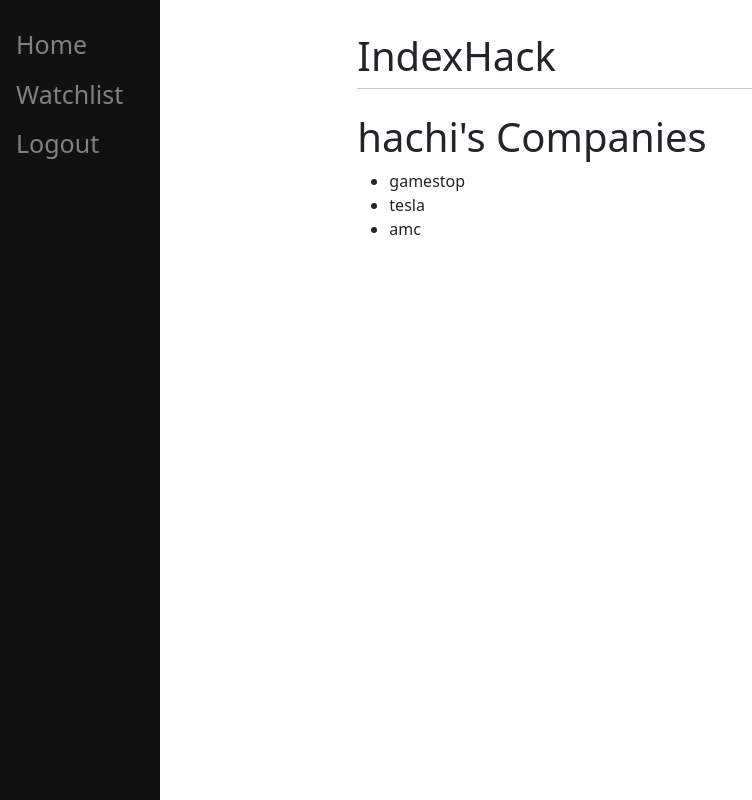
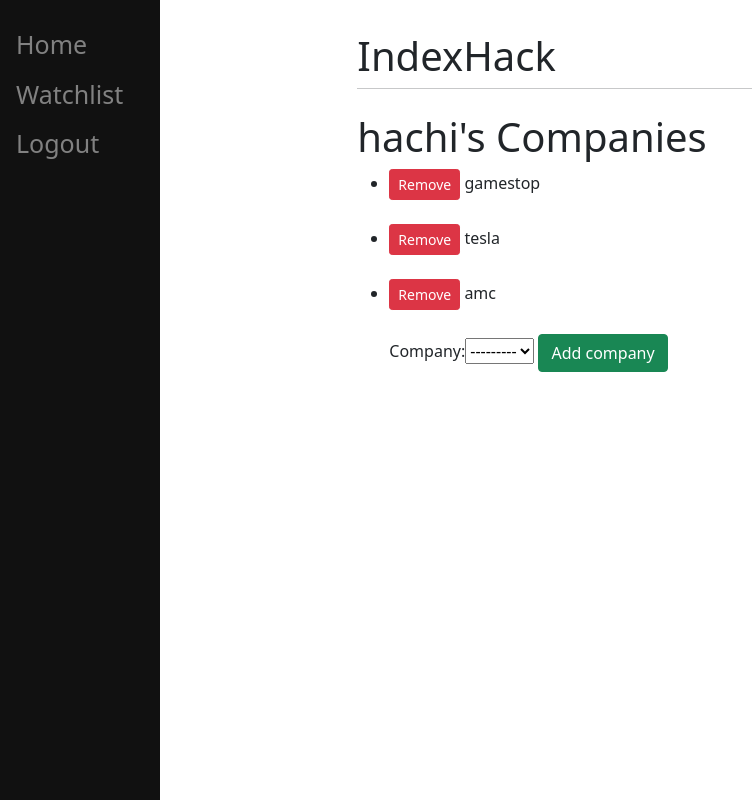
Before and after one commit to MarianEmilian/indexhack, a Django app: page /watchlist in a window 1280 px wide. Shown: the whole page, without its empty margins (0-752 px from the left). Run offline with Django 3.2, Linux system fonts and the light colour scheme; a user stored in the database is signed in; data comes from the database, SQL or seed files in the repository; both versions use the stored data as it was after the commit; some libraries are stand-ins or nearby versions.

Commit message:
add/remove preference

```diff
--- a/indexhack/settings.py
+++ b/indexhack/settings.py
@@ -23,7 +23,7 @@ BASE_DIR = Path(__file__).resolve().parent.parent
 SECRET_KEY = 'django-insecure-x^n7st8qmf54gk=#3$curnt%q^a)4d6@#d_c55-0-h)kiyn+me'
 
 # SECURITY WARNING: don't run with debug turned on in production!
-DEBUG = False
+DEBUG = True
 
 ALLOWED_HOSTS = []
 
@@ -134,3 +134,7 @@ LOGOUT_REDIRECT_URL="/login"
 import django_heroku
 
 django_heroku.settings(locals())
+
+import dj_database_url
+prod_db  =  dj_database_url.config(conn_max_age=500)
+DATABASES['default'].update(prod_db)
--- a/main/forms.py
+++ b/main/forms.py
@@ -1 +1,30 @@
 from django import forms
+from .models import Preference, Company, User
+
+
+class PreferenceCreationForm(forms.ModelForm):
+    class Meta:
+        model = Preference
+        fields = ['company']
+
+    def __init__(self, user_id=None, *args, **kwargs):
+        super().__init__(*args, **kwargs)
+        self.fields['company'].queryset = Company.objects.none()
+        all_companies = Company.objects.values_list('name', 'id')
+        selected_companies = Preference.objects.values_list('user', 'company').filter(user=user_id)
+        companies = []
+        for a_company in all_companies:
+            found = False
+            for s_company in selected_companies:
+                s_id = s_company[1]
+                a_id = a_company[1]
+                if s_id == a_id:
+                    found = True
+                    break
+
+            if not found:
+                a_name = a_company[0]
+                companies.append(a_name)
+        query_comp = Company.objects.filter(name__in=companies)
+        if query_comp:
+            self.fields['company'].queryset = query_comp
--- a/main/templates/main/profile.html
+++ b/main/templates/main/profile.html
@@ -1,11 +1,19 @@
 {% extends "main/base.html" %}
-
+{% load crispy_forms_tags %}
 
 {% block content%}
     <h1>{{ name }}'s Companies</h1>
     <ul>
-        {% for company in companies %}
-            <li>{{ company }}</li>
+        {% for company in selected_companies %}
+            <li>
+            <a href="remove/{{company}}"><button type="submit" class="btn btn-danger btn-sm">Remove</button></a>
+            {{ company }}
+            <br></br>
+            </li>
         {% endfor %}
+    <form method="post" class="form-group">
+        {{ form }}
+        <button type="submit" value = "Select" class="btn btn-success">Add company</button>
+    </form>
     </ul>
 {% endblock %}
--- a/main/urls.py
+++ b/main/urls.py
@@ -6,4 +6,5 @@ urlpatterns = [
     path("", views.index, name="index"),
     path("home", views.home, name="home"),
     path("watchlist", views.profile, name="home"),
+    path("remove/<str:company>", views.remove_company, name="remove company")
 ]
--- a/main/views.py
+++ b/main/views.py
@@ -1,7 +1,7 @@
 from django.shortcuts import render, redirect
 from django.http import HttpResponse
-from .models import Company, User
-
+from .models import Company, User, Preference
+from .forms import PreferenceCreationForm
 
 # Create your views here.
 
@@ -14,16 +14,34 @@ def home(response):
 
 
 def profile(response):
-    if response.user.is_authenticated:
-        my_dict = {
-            'name': '',
-            'companies': None
-        }
+    if response.method =="GET":
+        if response.user.is_authenticated:
+            my_dict = {
+                'name': '',
+                'selected_companies': None,
+                'form' : None,
+            }
+            user = User.objects.get(id=response.user.id)
+            my_dict['name'] = user.username
+            companies = [x.company.name for x in user.preference_set.all()]
+            my_dict['selected_companies'] = companies
+            form = PreferenceCreationForm(user_id=response.user.id)
+            my_dict['form'] = form
+
+            return render(response, "main/profile.html", my_dict)
+        else:
+            response = redirect('/login')
+            return response
+    elif response.method == "POST":
         user = User.objects.get(id=response.user.id)
-        my_dict['name'] = user.username
-        companies = [x.company.name for x in user.preference_set.all()]
-        my_dict['companies'] = companies
-        return render(response, "main/profile.html", my_dict)
-    else:
-        response = redirect('/login')
-        return response
+        company = Company.objects.get(id=response.POST['company'])
+        preference = Preference(user = user, company = company)
+        preference.save()
+        return redirect("/watchlist")
+
+def remove_company(response, company):
+    user = User.objects.get(id=response.user.id)
+    company_id = Company.objects.get(name=company)
+    preference = Preference.objects.all().filter(user=user, company=company_id)
+    preference.delete()
+    return redirect("/watchlist")
```
Also changed, not shown: db.sqlite3, main/static/maincss/base.css (line endings or trailing spaces).
